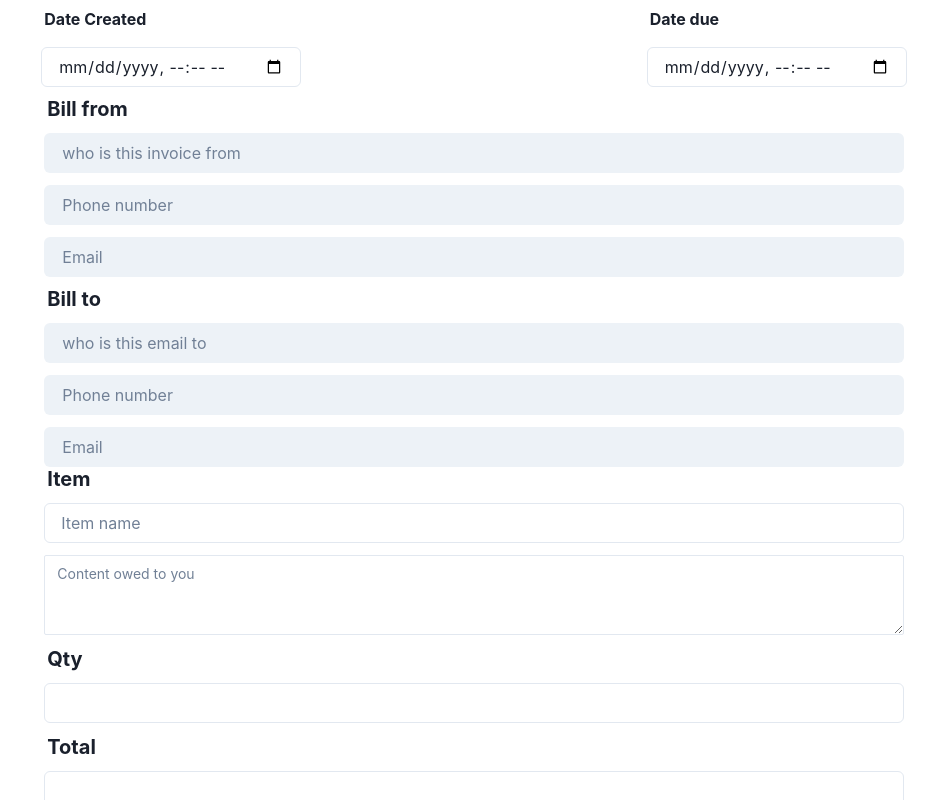
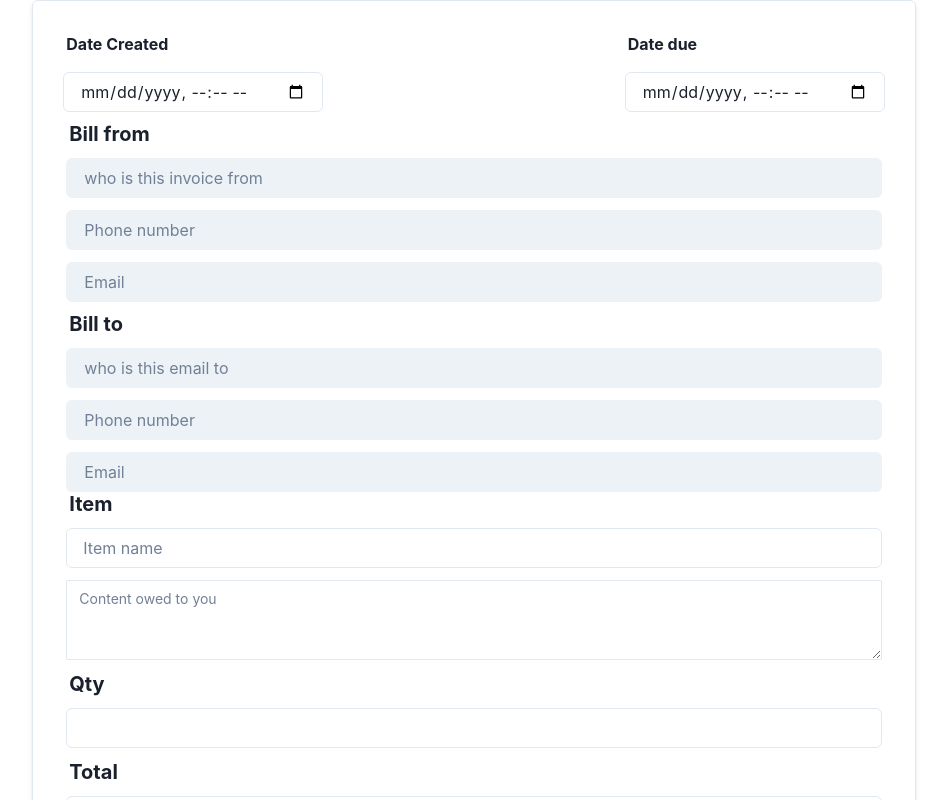
Before and after one commit to kodervine/ceendit-react, a React (Vite) app: page / in a window 1280 px wide. Shown: the top 800 px of the page, without its empty margins (166-1113 px from the left). Built offline with nearby package versions, Linux system fonts and the light colour scheme.

Commit message:
set the chakra box shadow and borders for the FormPreview, InvoiceApp and InvoiceHistory

```diff
--- a/src/pages/FormPreview.jsx
+++ b/src/pages/FormPreview.jsx
@@ -24,7 +24,13 @@ const FormPreview = () => {
     <Stack
       width={{ base: "100%", md: "90%", lg: "70%" }}
       maxW="960px"
-      margin="auto"
+      m="auto"
+      mb="6"
+      mt="6"
+      p="6"
+      boxShadow="dark-lg"
+      rounded="md"
+      bg="white"
     >
       {/* Date */}
       <Box>
--- a/src/pages/InvoiceApp.jsx
+++ b/src/pages/InvoiceApp.jsx
@@ -24,6 +24,11 @@ const InvoiceApp = () => {
       width={{ base: "100%", md: "90%", lg: "70%" }}
       maxW="960px"
       margin="auto"
+      border="1px"
+      borderColor="gray.200"
+      boxShadow="md"
+      p="6"
+      rounded="md"
     >
       {/* Input -  Sending and receiving dateInput rendering with data gotten from useContext - invoiceFormData variable. Plus passing the data via to the dateInput component */}
       <Flex>
--- a/src/pages/InvoiceHistory.jsx
+++ b/src/pages/InvoiceHistory.jsx
@@ -42,7 +42,12 @@ const InvoiceHistory = () => {
             key={index}
             width={{ base: "100%", md: "90%", lg: "70%" }}
             maxW="960px"
-            margin="auto"
+            m="auto"
+            mb="6"
+            p="6"
+            boxShadow="dark-lg"
+            rounded="md"
+            bg="white"
           >
             {/* Date */}
             <Box>
```
